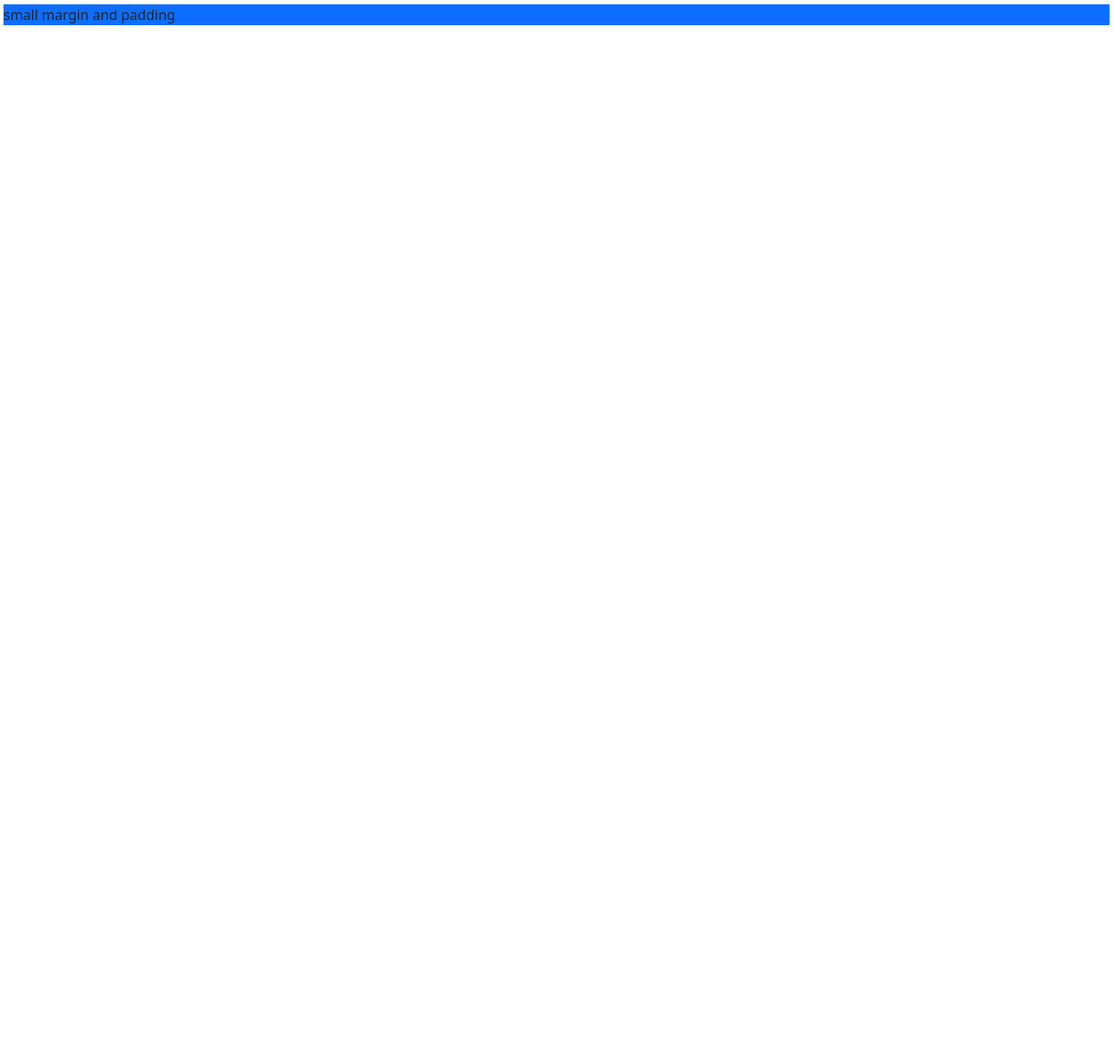
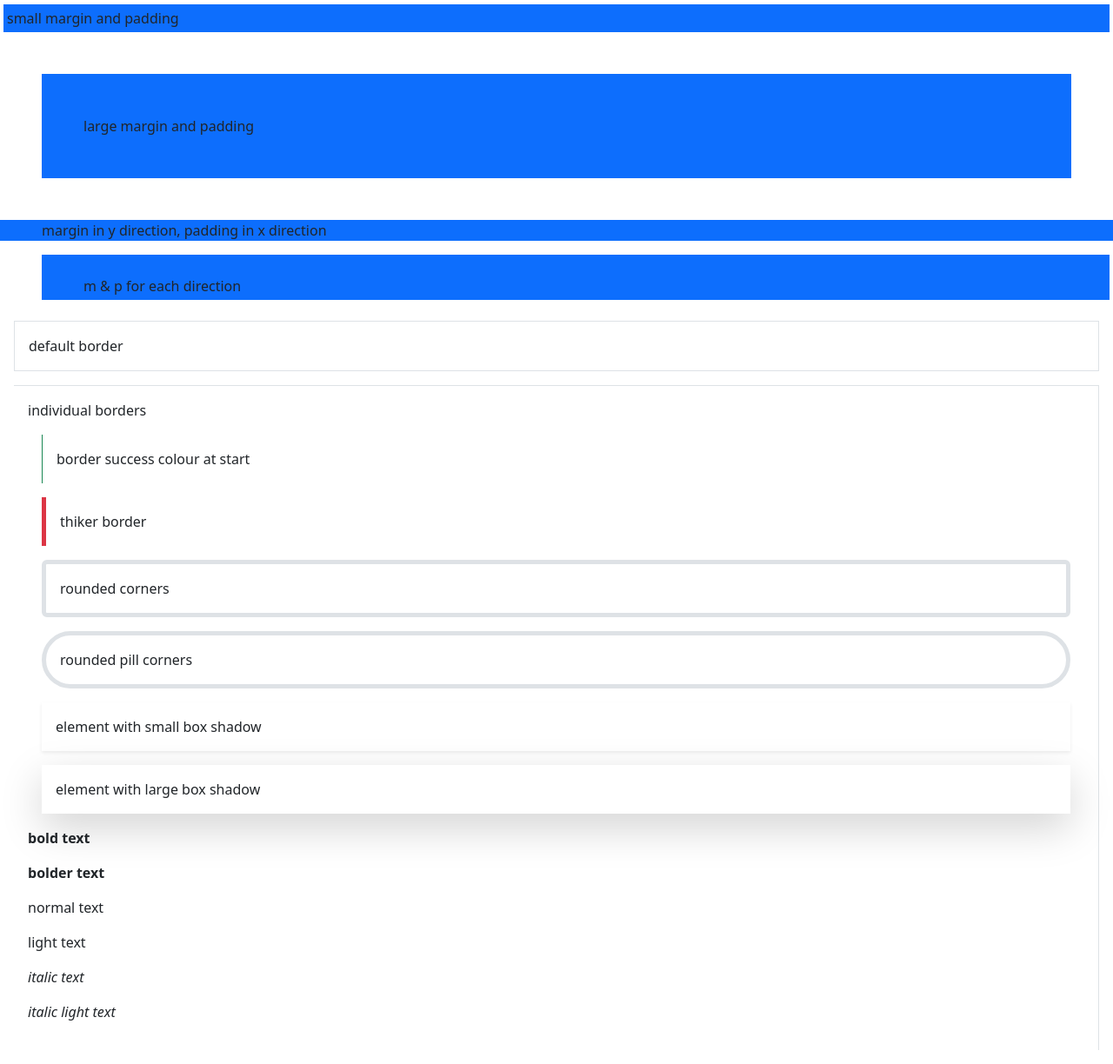
Before and after one commit to AnastasiaTomar27/Bootstrap-exersises, a plain HTML site: page Utility classes/index.html in a window 1280 px wide. Shown: the part 45-1269 px from the top of the page at 87% size. Before the commit the page ends 800 px from the top, so only its background shows below. Drawn offline with nearby package versions, Linux system fonts and the light colour scheme.

Commit message:
margin and padding, borders, box shadow, font weight
margin and padding, borders, box shadow, font weight

```diff
--- a/Utility classes/index.html
+++ b/Utility classes/index.html
@@ -10,7 +10,30 @@
     <h1></h1>
     <h1 class="h3">Utility Classes</h1>
     <!--margin and padding-->
-    <div class="bg-primary m-1">small margin and padding</div>
+    <div class="bg-primary m-1 p-1">small margin and padding</div>
+    <div class="bg-primary m-5 p-5">large margin and padding</div>
+    <div class="bg-primary my-3 px-5">margin in y direction, padding in x direction</div>
+    <div class="bg-primary mt-3 mb-4 ms-5 me-1 ps-5 pt-4 pe-2 pb-1">m & p for each direction</div>
+
+    <!--borders-->
+    <div class="m-3 p-3 border">default border</div>
+    <div class="m-3 p-3 border-top border-end">individual borders</p-3>
+    <div class="m-3 p-3 border-start border-success">border success colour at start</div>
+    <div class="m-3 p-3 border-start border-danger border-5">thiker border</div>
+    <div class="m-3 p-3 rounded border border-5">rounded corners</div>
+    <div class="m-3 p-3 rounded-pill border border-5">rounded pill corners</div>
+
+    <!--box shadow-->
+    <div class="m-3 p-3 shadow-sm">element with small box shadow</div>
+    <div class="m-3 p-3 shadow-lg">element with large box shadow</div>
+
+    <!--font weight-->
+    <p class="fw-bold">bold text</p>
+    <p class="fw-bolder">bolder text</p>
+    <p>normal text</p>
+    <p class="fw-light">light text</p>
+    <p class="fst-italic">italic text</p>
+    <p class="fst-italic fw-light">italic light text</p>
 
 
 
```
Also changed, not shown: Containers/index.html (added).
